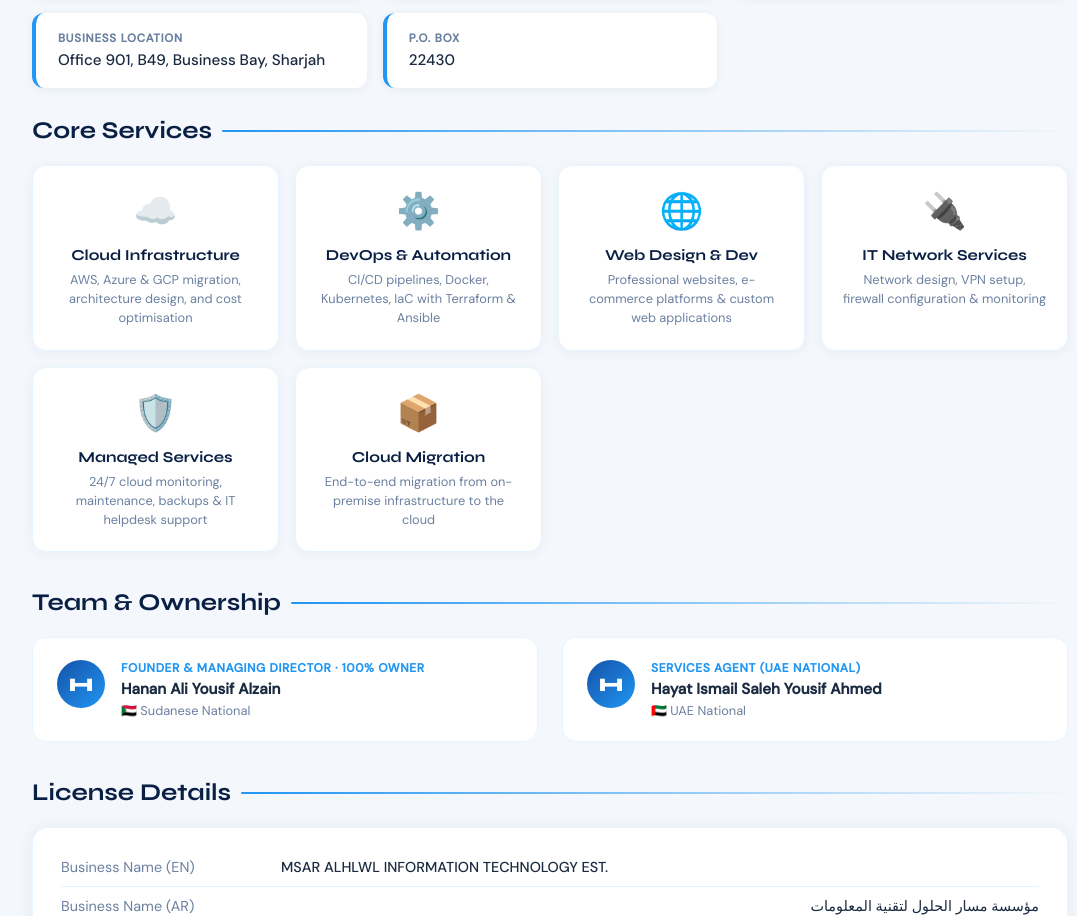
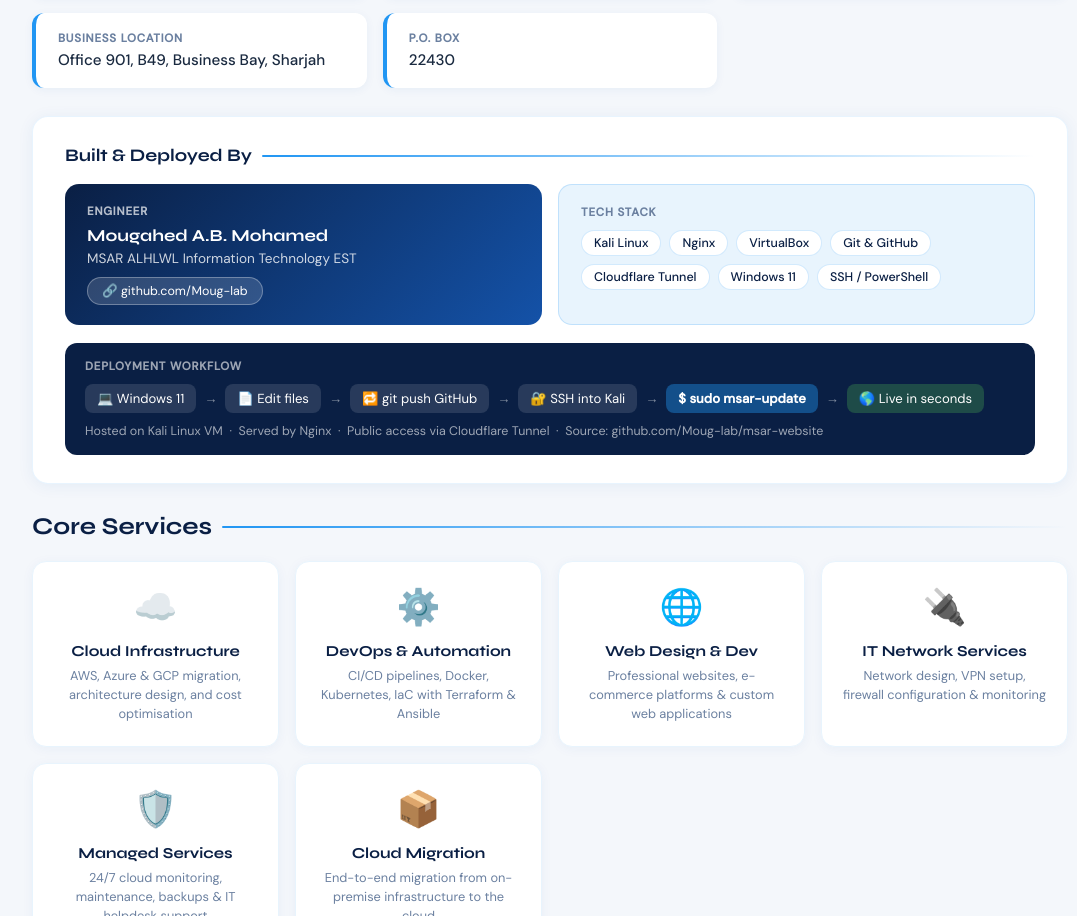
Before and after one commit to Moug-lab/msar-website, a plain HTML site: page index.html in a window 1280 px wide. Shown: the part 1006-1922 px from the top of the page, without its empty margins (90-1167 px from the left). Drawn offline with Linux system fonts and the light colour scheme.

Commit message:
Add developer section to About

```diff
--- a/index.html
+++ b/index.html
@@ -500,7 +500,56 @@
       </div>
     </div>
 
-  </section>
+
+
+<div class="card" style="margin-top:0;">
+  <div style="font-family:'Syne',sans-serif; font-size:1.1rem; font-weight:700; color:var(--blue-dark); margin-bottom:18px; display:flex; align-items:center; gap:10px;">
+    Built &amp; Deployed By
+    <span style="flex:1; height:2px; background:linear-gradient(90deg,var(--blue-sky),transparent); border-radius:2px; display:inline-block;"></span>
+  </div>
+  <div style="display:grid; grid-template-columns:1fr 1fr; gap:16px; margin-bottom:18px;">
+    <div style="background:linear-gradient(135deg,var(--blue-dark),var(--blue-mid)); border-radius:14px; padding:20px 22px; color:white;">
+      <div style="font-size:0.72rem; font-weight:600; text-transform:uppercase; letter-spacing:0.8px; opacity:0.7; margin-bottom:6px;">Engineer</div>
+      <div style="font-family:'Syne',sans-serif; font-size:1.05rem; font-weight:700; margin-bottom:4px;">Mougahed A.B. Mohamed</div>
+      <div style="font-size:0.85rem; opacity:0.8; margin-bottom:10px;">MSAR ALHLWL Information Technology EST</div>
+      <a href="https://github.com/Moug-lab" style="display:inline-flex; align-items:center; gap:6px; background:rgba(255,255,255,0.15); border:1px solid rgba(255,255,255,0.3); border-radius:20px; padding:5px 14px; font-size:0.78rem; color:white; text-decoration:none;">
+        &#128279; github.com/Moug-lab
+      </a>
+    </div>
+    <div style="background:var(--blue-light); border-radius:14px; padding:20px 22px; border:1px solid rgba(33,150,243,0.2);">
+      <div style="font-size:0.72rem; font-weight:600; text-transform:uppercase; letter-spacing:0.8px; color:var(--muted); margin-bottom:10px;">Tech Stack</div>
+      <div style="display:flex; flex-wrap:wrap; gap:8px;">
+        <span style="background:white; border:1px solid rgba(33,150,243,0.2); border-radius:20px; padding:4px 12px; font-size:0.78rem; color:var(--blue-dark); font-weight:500;">Kali Linux</span>
+        <span style="background:white; border:1px solid rgba(33,150,243,0.2); border-radius:20px; padding:4px 12px; font-size:0.78rem; color:var(--blue-dark); font-weight:500;">Nginx</span>
+        <span style="background:white; border:1px solid rgba(33,150,243,0.2); border-radius:20px; padding:4px 12px; font-size:0.78rem; color:var(--blue-dark); font-weight:500;">VirtualBox</span>
+        <span style="background:white; border:1px solid rgba(33,150,243,0.2); border-radius:20px; padding:4px 12px; font-size:0.78rem; color:var(--blue-dark); font-weight:500;">Git &amp; GitHub</span>
+        <span style="background:white; border:1px solid rgba(33,150,243,0.2); border-radius:20px; padding:4px 12px; font-size:0.78rem; color:var(--blue-dark); font-weight:500;">Cloudflare Tunnel</span>
+        <span style="background:white; border:1px solid rgba(33,150,243,0.2); border-radius:20px; padding:4px 12px; font-size:0.78rem; color:var(--blue-dark); font-weight:500;">Windows 11</span>
+        <span style="background:white; border:1px solid rgba(33,150,243,0.2); border-radius:20px; padding:4px 12px; font-size:0.78rem; color:var(--blue-dark); font-weight:500;">SSH / PowerShell</span>
+      </div>
+    </div>
+  </div>
+  <div style="background:var(--blue-dark); border-radius:12px; padding:16px 20px; color:white;">
+    <div style="font-size:0.72rem; font-weight:600; text-transform:uppercase; letter-spacing:0.8px; opacity:0.6; margin-bottom:10px;">Deployment Workflow</div>
+    <div style="display:flex; align-items:center; flex-wrap:wrap; gap:8px; font-size:0.82rem;">
+      <span style="background:rgba(255,255,255,0.12); border-radius:8px; padding:6px 12px;">&#128187; Windows 11</span>
+      <span style="opacity:0.5;">&#8594;</span>
+      <span style="background:rgba(255,255,255,0.12); border-radius:8px; padding:6px 12px;">&#128196; Edit files</span>
+      <span style="opacity:0.5;">&#8594;</span>
+      <span style="background:rgba(255,255,255,0.12); border-radius:8px; padding:6px 12px;">&#128257; git push GitHub</span>
+      <span style="opacity:0.5;">&#8594;</span>
+      <span style="background:rgba(255,255,255,0.12); border-radius:8px; padding:6px 12px;">&#128272; SSH into Kali</span>
+      <span style="opacity:0.5;">&#8594;</span>
+      <span style="background:rgba(33,150,243,0.4); border-radius:8px; padding:6px 12px; font-weight:600;">$ sudo msar-update</span>
+      <span style="opacity:0.5;">&#8594;</span>
+      <span style="background:rgba(76,175,80,0.3); border-radius:8px; padding:6px 12px;">&#127758; Live in seconds</span>
+    </div>
+    <div style="margin-top:10px; font-size:0.78rem; opacity:0.6;">
+      Hosted on Kali Linux VM &nbsp;&#183;&nbsp; Served by Nginx &nbsp;&#183;&nbsp; Public access via Cloudflare Tunnel &nbsp;&#183;&nbsp; Source: github.com/Moug-lab/msar-website
+    </div>
+  </div>
+</div>
+</section>
 
   <!-- SERVICES -->
   <section id="services" style="margin-top:20px;">
```
